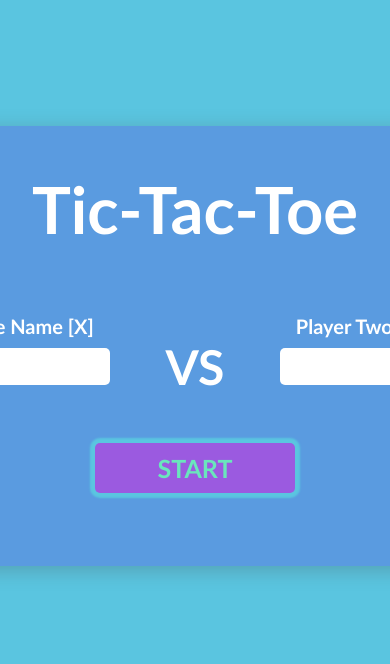
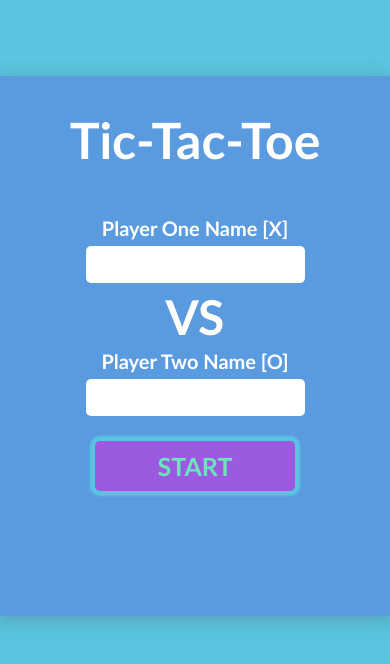
Before and after one commit to KTAGit/Tic-Tac-Toe, a plain HTML site: page index.html in a window 390 px wide. Drawn offline with Linux system fonts and the light colour scheme.

Commit message:
Append a crown PNG to winning player and add compatibility for screens under 620px

```diff
--- a/main.js
+++ b/main.js
@@ -138,6 +138,10 @@ class controller {
 
         this.gameBoard.makeMove(row, col, this.currentPlayer.symbol)
 
+        const crown = document.createElement("img")
+        crown.classList.add("crown-png")
+        crown.src = "Icon/Crown.png"
+
         const result = this.gameBoard.checkWinner()
         const tie = this.gameBoard.checkTie()
 
@@ -147,6 +151,20 @@ class controller {
             document.querySelector(".p-one-score").textContent = player1.score
             document.querySelector(".p-two-score").textContent = player2.score
 
+            if (player1.score > player2.score) {
+                crown.style.gridColumn = "1 / 2"
+                crown.style.gridRow = "1 / 2"
+                document.querySelector(".crown-png")?.remove()
+                document.querySelector(".player-info").appendChild(crown)
+            }
+            else if (player1.score < player2.score) {
+                crown.style.gridColumn = "3 / 4"
+                crown.style.gridRow = "1 / 2"
+                document.querySelector(".crown-png")?.remove()
+                document.querySelector(".player-info").appendChild(crown)
+            }else {
+                document.querySelector(".crown-png")?.remove()
+            }
             console.log(`${this.currentPlayer.name}.   (${player1.score}) AND ${player2.score} Wins!`)
             return `${result} Wins!`
         }
@@ -211,7 +229,6 @@ gameReset = function() {
     playAgainBtn.addEventListener("click", () => {
         gameBoard.board = [["","",""], ["","",""], ["","",""]]
         displayController.renderBoard()
-        console.log("Rendered new board")
     })
 
     NewMatchBtn.addEventListener("click", () => {
--- a/styles.css
+++ b/styles.css
@@ -218,7 +218,7 @@ input {
     width: 90%;
     height: 60%;
     align-self: center;
-    justify-self: center;
+    justify-self: start;
     border: none;
     border-radius: 5px;
     font-family:'Gill Sans', 'Gill Sans MT', Calibri, 'Trebuchet MS', sans-serif;
@@ -233,7 +233,7 @@ input {
     width: 90%;
     height: 60%;
     align-self: center;
-    justify-self: center;
+    justify-self: end;
     border: none;
     border-radius: 5px;
     font-family:'Gill Sans', 'Gill Sans MT', Calibri, 'Trebuchet MS', sans-serif;
@@ -247,3 +247,73 @@ input {
     cursor: pointer;
     box-shadow: 0px 0px 2px 5px #ffffff;
 }
+
+.crown-png {
+    height: 50px;
+    width: 70px;
+}
+
+@media (max-width: 620px) {
+    form {
+        display: grid;
+        grid-template-rows: 1fr 2fr 1.5fr;
+        align-items: center;
+        position: fixed;
+        top: 41%;
+        left: 50%;
+        transform: translate(-50%, -50%);
+        height: 540px;
+        width: 400px;
+        background-color: #5A9BE0;
+        box-shadow: 0 4px 20px rgba(74, 74, 74, 0.3);
+        border-radius: 8px;
+    }
+
+    h1 {
+        width: 100%;
+        font-size: 50px;
+    }
+
+    .name-container {
+        display: grid;
+        grid-row: 2 / 3;
+        grid-template-columns: 100%;
+        grid-template-rows: 1fr 1fr 1fr;
+        width: 100%;
+        height: 200px;
+    }
+
+    .name-container > :nth-child(-n+2) {
+        grid-row: 1 / 2;
+        grid-column: 1 / 2;
+    }
+
+    h2 {
+        grid-row: 2 / 3;
+        grid-column: 1 / 2;
+        align-self: center;
+    }
+
+    .name-container > :nth-last-child(-n+2) {
+       grid-row: 3 / 4;
+       grid-column: 1 / 2;
+    }
+
+    label {
+        color: white;
+        font-family:'Gill Sans', 'Gill Sans MT', Calibri, 'Trebuchet MS', sans-serif;
+        font-size: 20px;
+        font-weight: bolder;
+        align-self: self-start;
+    }
+
+    input {
+        width: 215px;
+        height: 35px;
+        font-size: 20px;
+        font-family:'Gill Sans', 'Gill Sans MT', Calibri, 'Trebuchet MS', sans-serif;
+        align-self:  self-end;
+        border: none;
+        border-radius: 5px;
+    }
+}
```
Also changed, not shown: Icon/Crown.png (added).
